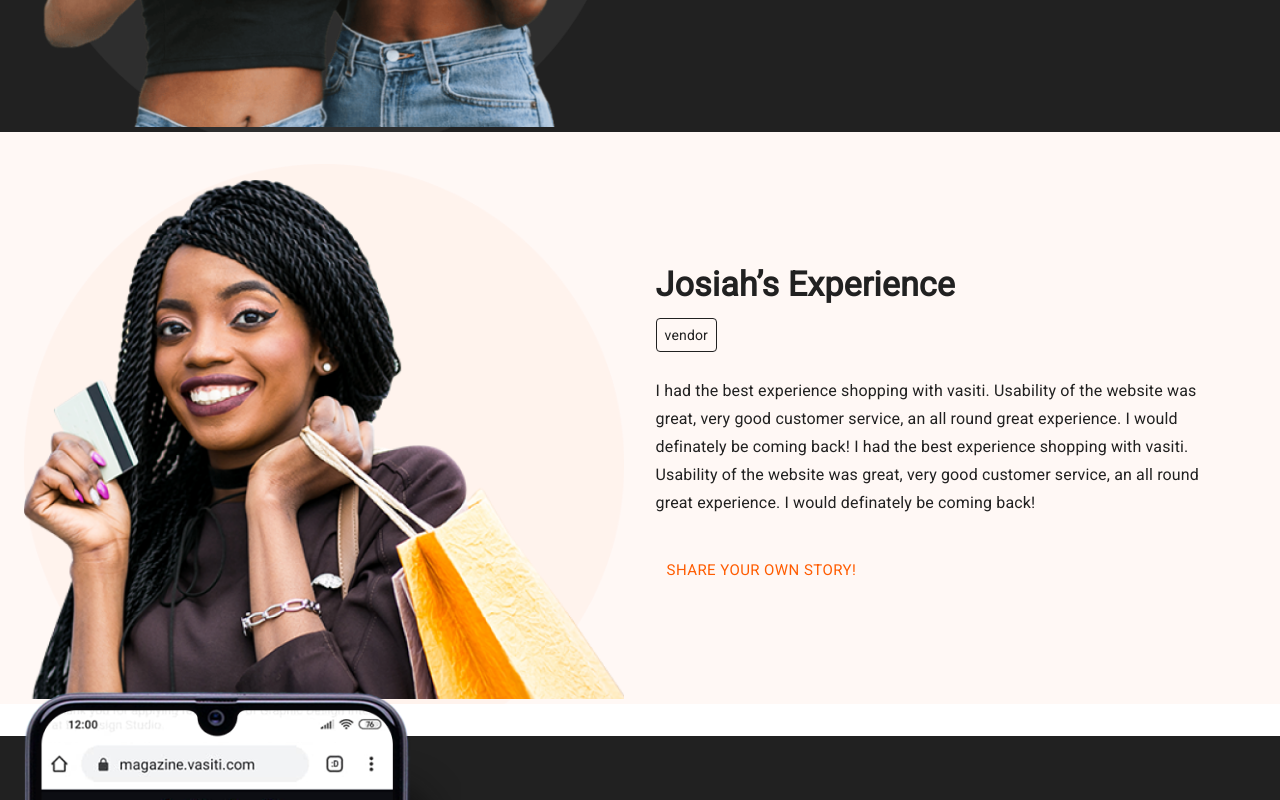
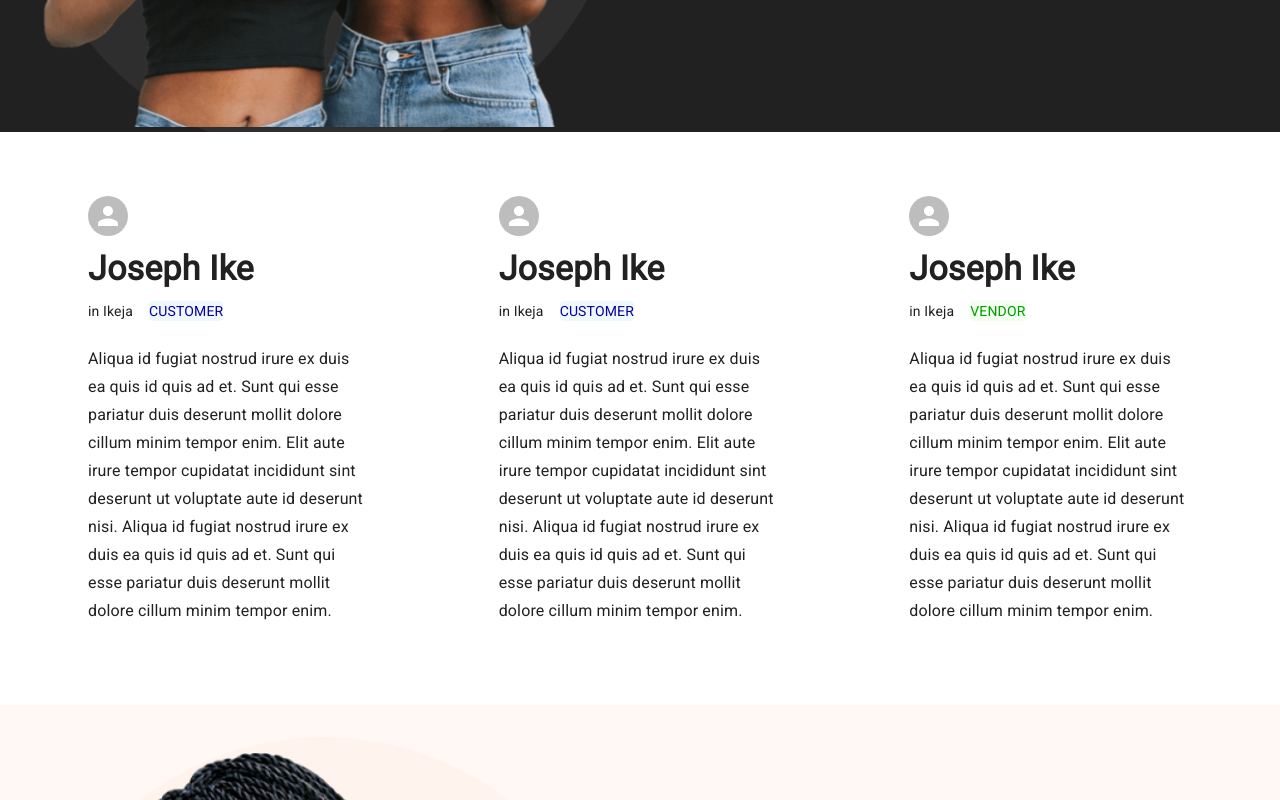
Before and after one commit to OgbeniHMMD/vasiti-testimonies, a Next.js app: page / in a window 1280 px wide. Shown: the part 1100-1900 px from the top of the page. Built offline with nearby package versions, Linux system fonts and the light colour scheme.

Commit message:
Added Dummy Stories

```diff
--- /dev/null
+++ b/components/Testimony.js
@@ -0,0 +1,39 @@
+import React from "react"
+
+import Box from "@material-ui/core/Box"
+import { Avatar, Typography } from "@material-ui/core"
+
+export default function TopNavLinks(props) {
+  return (
+    <Box p={{ xs: 2, md: 4, lg: 8 }} width={1 / 3}>
+      <Avatar size="200px" alt={props.name} src={props.avatar} />
+
+      <Box
+        pt={1}
+        fontSize="h4.fontSize"
+        fontWeight="fontWeightBold"
+        color="grey.900">
+        {props.name}
+      </Box>
+
+      <Box py={1} display="flex" alignItems="center">
+        <Box fontWeight="fontWeightMedium" color="grey.900">
+          {props.location}
+        </Box>
+
+        <Box
+          mx={2}
+          component="span"
+          borderRadius={4}
+          color={props.category == "CUSTOMER" ? "#0D019A" : "#049A01"}
+          bgcolor={props.category == "CUSTOMER" ? "#EEF8FF" : "#F0FFEE"}>
+          {props.category}
+        </Box>
+      </Box>
+
+      <Box py={2} fontSize="1.2em" letterSpacing={1} color="grey.900">
+        <Typography variant="subtitle1"> {props.story}</Typography>
+      </Box>
+    </Box>
+  )
+}
--- a/pages/index.js
+++ b/pages/index.js
@@ -5,9 +5,52 @@ import TopNavBar from "../components/TopNavBar"
 import TopNavLinks from "../components/TopNavLinks"
 import HeroSection from "../components/HeroSection"
 import FeaturedStory from "../components/FeaturedStory"
+import Testimony from "../components/Testimony"
 import TheFooter from "../components/TheFooter"
 
+import { Box, Container, Typography } from "@material-ui/core"
+
 export default function Home() {
+  const Testimonies = [
+    {
+      id: 1,
+      name: "Joseph Ike",
+      category: "CUSTOMER",
+      location: "in Ikeja",
+      avatar: "/img/avatar-joseph.png",
+      story:
+        "Aliqua id fugiat nostrud irure ex duis ea quis id quis ad et. Sunt qui esse pariatur duis deserunt mollit dolore cillum minim tempor enim. Elit aute irure tempor cupidatat incididunt sint deserunt ut voluptate aute id deserunt nisi. Aliqua id fugiat nostrud irure ex duis ea quis id quis ad et. Sunt qui esse pariatur duis deserunt mollit dolore cillum minim tempor enim.",
+    },
+    {
+      id: 2,
+      name: "Joseph Ike",
+      category: "CUSTOMER",
+      location: "in Ikeja",
+      avatar: "/img/avatar-joseph.png",
+      story:
+        "Aliqua id fugiat nostrud irure ex duis ea quis id quis ad et. Sunt qui esse pariatur duis deserunt mollit dolore cillum minim tempor enim. Elit aute irure tempor cupidatat incididunt sint deserunt ut voluptate aute id deserunt nisi. Aliqua id fugiat nostrud irure ex duis ea quis id quis ad et. Sunt qui esse pariatur duis deserunt mollit dolore cillum minim tempor enim.",
+    },
+    {
+      id: 3,
+      name: "Joseph Ike",
+      category: "VENDOR",
+      location: "in Ikeja",
+      avatar: "/img/avatar-joseph.png",
+      story:
+        "Aliqua id fugiat nostrud irure ex duis ea quis id quis ad et. Sunt qui esse pariatur duis deserunt mollit dolore cillum minim tempor enim. Elit aute irure tempor cupidatat incididunt sint deserunt ut voluptate aute id deserunt nisi. Aliqua id fugiat nostrud irure ex duis ea quis id quis ad et. Sunt qui esse pariatur duis deserunt mollit dolore cillum minim tempor enim.",
+    },
+  ]
+
+  const testimonies = Testimonies.map((testimony) => (
+    <Testimony
+      key={testimony.id}
+      name={testimony.name}
+      category={testimony.category}
+      location={testimony.location}
+      story={testimony.story}
+    />
+  ))
+
   return (
     <div className={styles.container}>
       <Head>
@@ -35,6 +78,12 @@ export default function Home() {
             story="I had the best experience shopping with Vasiti. Usability of the website was great, very good customer service, an all round great experience. I would definately be coming back! I had the best experience shopping with vasiti. Usability of the website was great, very good customer service, an all round great experience. I would definately be coming back!"
           />
 
+          <Container>
+            <Box display="flex" justifyContent="between">
+              {testimonies}
+            </Box>
+          </Container>
+
           <FeaturedStory
             category="vendor"
             title="Josiah’s Experience"
@@ -42,6 +91,12 @@ export default function Home() {
             photo="/img/woman-shoppingbag-card.png"
             story="I had the best experience shopping with vasiti. Usability of the website was great, very good customer service, an all round great experience. I would definately be coming back! I had the best experience shopping with vasiti. Usability of the website was great, very good customer service, an all round great experience. I would definately be coming back!"
           />
+
+          <Container>
+            <Box display="flex" justifyContent="between">
+              {testimonies}
+            </Box>
+          </Container>
         </section>
 
         <footer>
```
Also changed, not shown: public/img/avatar-joseph.png (renamed from public/img/Ellipse 22.png).
